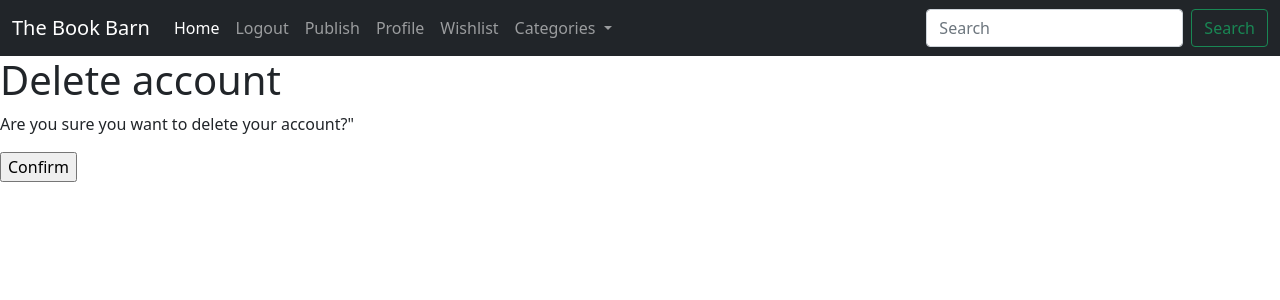
After one commit to neil314159/portfolio-project-4, a Django app: page /deleteprofile/1 in a window 1280 px wide. The commit adds this page. Shown: the top 300 px of the page. Run offline with Django 3.2, Linux system fonts and the light colour scheme; the visitor is signed in with stand-in values (Sample User, id 1); data comes from the database, SQL or seed files in the repository.

Commit message:
Restrict user delete page to only delete own account

```diff
--- a/reviews/forms.py
+++ b/reviews/forms.py
@@ -6,3 +6,7 @@ from django import forms
 #     class Meta:
 #         model = Comment
 #         fields = ('body',)
+
+class UserDeleteForm(forms.Form):
+
+    delete = forms.BooleanField(required=True)
--- a/reviews/urls.py
+++ b/reviews/urls.py
@@ -4,6 +4,7 @@ from django.urls import path
 urlpatterns = [
     path("", views.ReviewList.as_view(), name="home"),
     path('myprofile/', views.ProfileViewList.as_view(), name='myprofile'),
+    path('deleteprofile/<int:pk>', views.UserDeleteView.as_view(), name='deleteprofile'),
     path('search/', views.ReviewSearchResultsListView.as_view(), name='search_results'),
     path('<slug:slug>/edit/', views.ReviewUpdateView.as_view(), name="review_edit"),
     path('<slug:slug>/delete/', views.ReviewDeleteView.as_view(), name="review_delete"),
--- a/reviews/views.py
+++ b/reviews/views.py
@@ -1,5 +1,6 @@
 from django.shortcuts import render, get_object_or_404
 from django.contrib.auth.mixins import LoginRequiredMixin, UserPassesTestMixin
+from django.contrib.auth.models import User
 from django.views import generic, View
 from .models import Review, Comment, Category
 from django.urls import reverse_lazy
@@ -89,3 +90,18 @@ class ProfileViewList(LoginRequiredMixin, generic.ListView):
     def test_func(self):
         obj = self.get_object()
         return obj.author == self.request.user
+
+class UserDeleteView(LoginRequiredMixin, UserPassesTestMixin, generic.DeleteView):
+    model = User
+    template_name = 'user_delete.html'
+    success_url = reverse_lazy('home')
+    success_message = "Your account has been deleted"
+
+
+    def test_func(self):
+        # obj = self.get_object()
+        # return self.request.user.id ==
+
+        obj = self.get_object()
+        return obj.id == self.request.user.id
+        # return obj.author == self.request.user
--- a/templates/profile_view.html
+++ b/templates/profile_view.html
@@ -6,7 +6,7 @@
 <br>
 <a href="{% url 'account_email' %}">Manage email </a>
 <br>
-<a href="{% url 'account_change_password' %}">Delete account</a>
+<a href="{% url 'deleteprofile' user.id %}">Delete account</a>
 <br>
 
 
--- /dev/null
+++ b/templates/user_delete.html
@@ -0,0 +1,13 @@
+{% extends 'base.html' %} {% block content %}
+
+<h1>Delete account</h1>
+<form action="" method="post">
+{%csrf_token%}
+<p>Are you sure you want to delete your account?"</p>
+<input type="submit" value="Confirm">
+
+</form>
+
+
+
+{% endblock content %}
```
